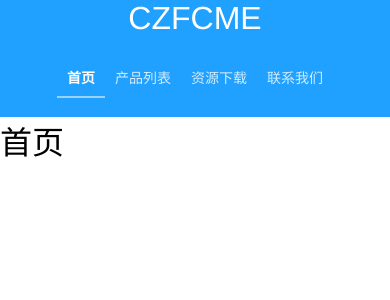
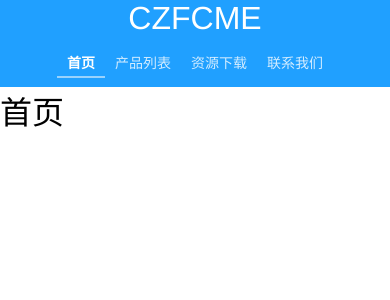
Before and after one commit to luoye-fe/czfcme, a Vue app: page /#/ in a window 390 px wide. Shown: the top 300 px of the page. Built offline with nearby package versions, Linux system fonts and the light colour scheme.

Commit message:
route plan

```diff
--- a/src/components/common/head.vue
+++ b/src/components/common/head.vue
@@ -7,7 +7,7 @@
 					<router-link :to="{name: 'Index'}" :class="{active: $route.path === '/' || $route.path === '/index'}">首页</router-link>
 				</li>
 				<li>
-					<router-link :to="{name: 'List'}" :class="{active: $route.path === '/list'}">产品列表</router-link>
+					<router-link :to="{name: 'List', query: { type: 1 }}" :class="{active: $route.path === '/list'}">产品列表</router-link>
 				</li>
 				<li>
 					<router-link :to="{name: 'Download'}" :class="{active: $route.path === '/download'}">资源下载</router-link>
@@ -109,10 +109,11 @@ header {
 	}
 	.nav {
 		float: none;
+		line-height: 50px;
 	}
 	.nav li {
 		margin-left: 0;
-		line-height: 40px;
+		line-height: 30px;
 		font-size: 14px;
 	}
 	.nav li a {
--- a/src/components/detail.vue
+++ b/src/components/detail.vue
@@ -1,3 +1,11 @@
 <template>
 	<h1>详情</h1>
 </template>
+<script>
+export default {
+	name: 'detail',
+	created() {
+		console.log(this.$route);
+	}
+};
+</script>
--- a/src/router/index.js
+++ b/src/router/index.js
@@ -3,7 +3,7 @@ import Router from 'vue-router';
 
 Vue.use(Router);
 
-export default new Router({
+let router = new Router({
 	routes: [{
 		path: '/',
 		name: 'Index',
@@ -17,6 +17,9 @@ export default new Router({
 		component: require('../components/list.vue')
 	}, {
 		path: '/detail',
+		redirect: '/detail/1'
+	}, {
+		path: '/detail/:id',
 		name: 'Detail',
 		component: require('../components/detail.vue')
 	}, {
@@ -29,3 +32,6 @@ export default new Router({
 		component: require('../components/download.vue')
 	}]
 });
+
+
+export default router;
```
Also changed, not shown: src/metadata.json (added, +10 -0 lines).
